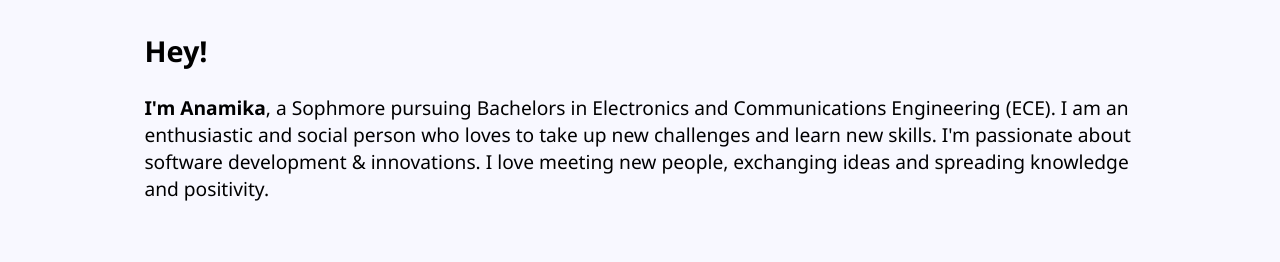
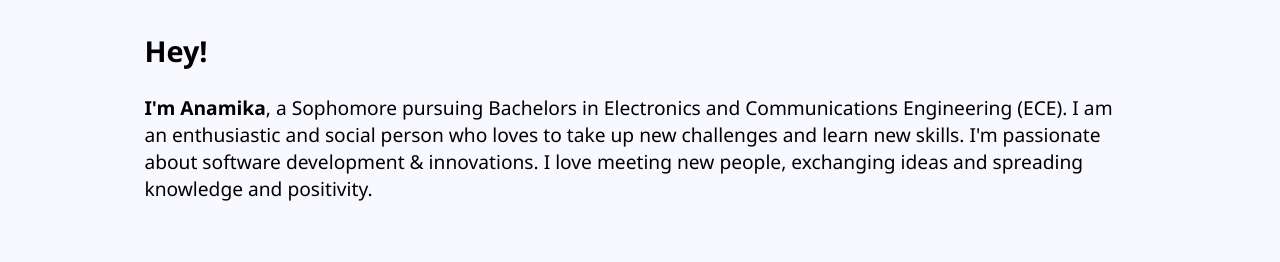
Before and after one commit to anamika62/Portfolio, a plain HTML site: page index.html in a window 1280 px wide. Shown: the part 997-1259 px from the top of the page. Drawn offline with Linux system fonts and the light colour scheme.

Commit message:
Update index.html

```diff
--- a/index.html
+++ b/index.html
@@ -36,7 +36,7 @@
         <section>
 
             <h2>Hey!</h2>
-            <p><b>I'm Anamika</b>, a Sophmore pursuing Bachelors
+            <p><b>I'm Anamika</b>, a Sophomore pursuing Bachelors
                 in Electronics and Communications Engineering (ECE). I am an enthusiastic and social person who loves
                 to take up new challenges and learn new skills. I'm passionate about software development & innovations.
                 I love meeting new people, exchanging ideas and spreading knowledge and positivity.</p>
```
